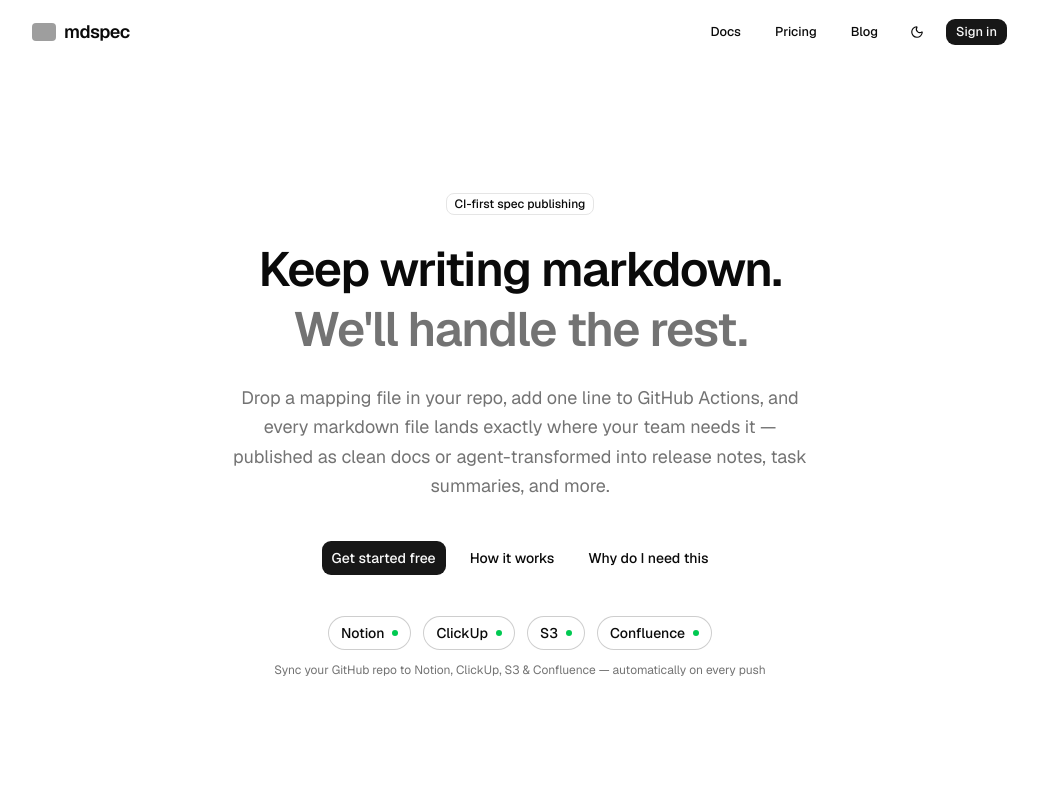
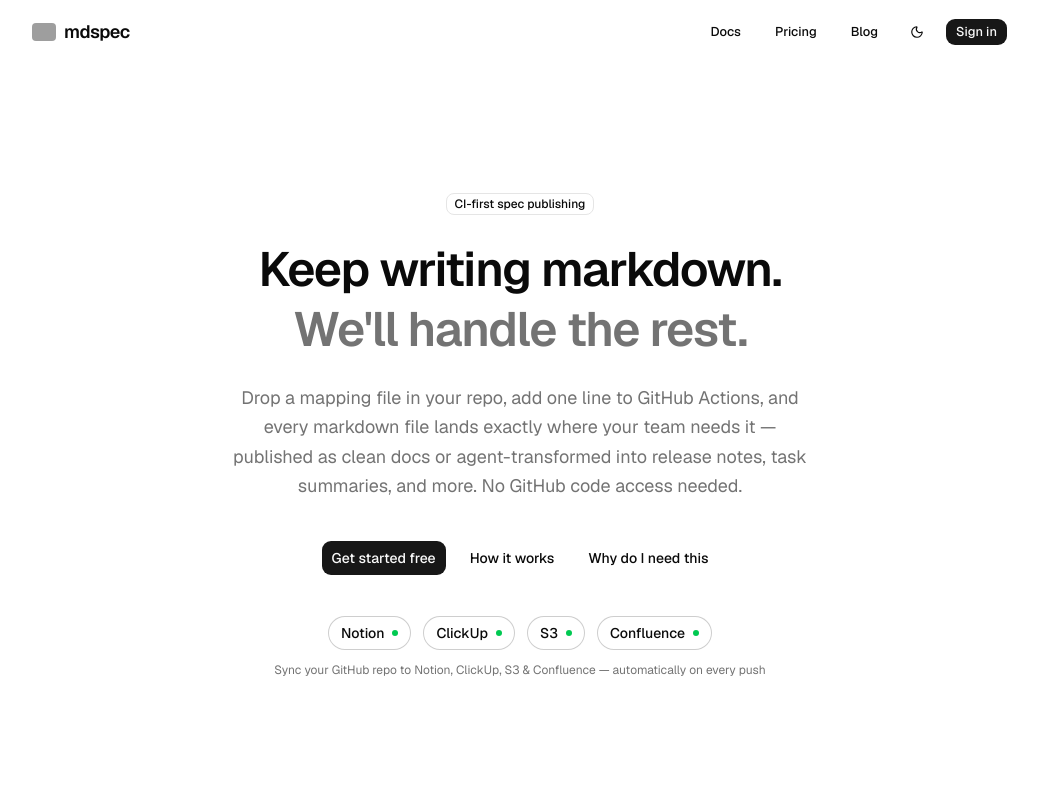
Before and after one commit to mohzameer/mdspecr2, a Next.js app in the folder apps/web/: page / in a window 1280 px wide. Shown: the top 800 px of the page, without its empty margins (120-1158 px from the left). Built offline with nearby package versions, Linux system fonts and the light colour scheme; no server answers; grey boxes are pictures that could not be loaded.

Commit message:
updated landing text

```diff
--- a/apps/web/app/page.tsx
+++ b/apps/web/app/page.tsx
@@ -63,7 +63,7 @@ export default async function LandingPage() {
           <span className="text-muted-foreground">We&apos;ll handle the rest.</span>
         </h1>
         <p className="mt-6 text-lg text-muted-foreground max-w-xl mx-auto leading-relaxed">
-          Drop a mapping file in your repo, add one line to GitHub Actions, and every markdown file lands exactly where your team needs it — published as clean docs or agent-transformed into release notes, task summaries, and more.
+          Drop a mapping file in your repo, add one line to GitHub Actions, and every markdown file lands exactly where your team needs it — published as clean docs or agent-transformed into release notes, task summaries, and more. No GitHub code access needed.
         </p>
         <div className="mt-10 flex flex-col sm:flex-row items-center justify-center gap-3">
           <Link href={isLoggedIn ? '/dashboard' : '/login?next=/onboarding'} className={buttonVariants({ size: 'lg' })}>
```
